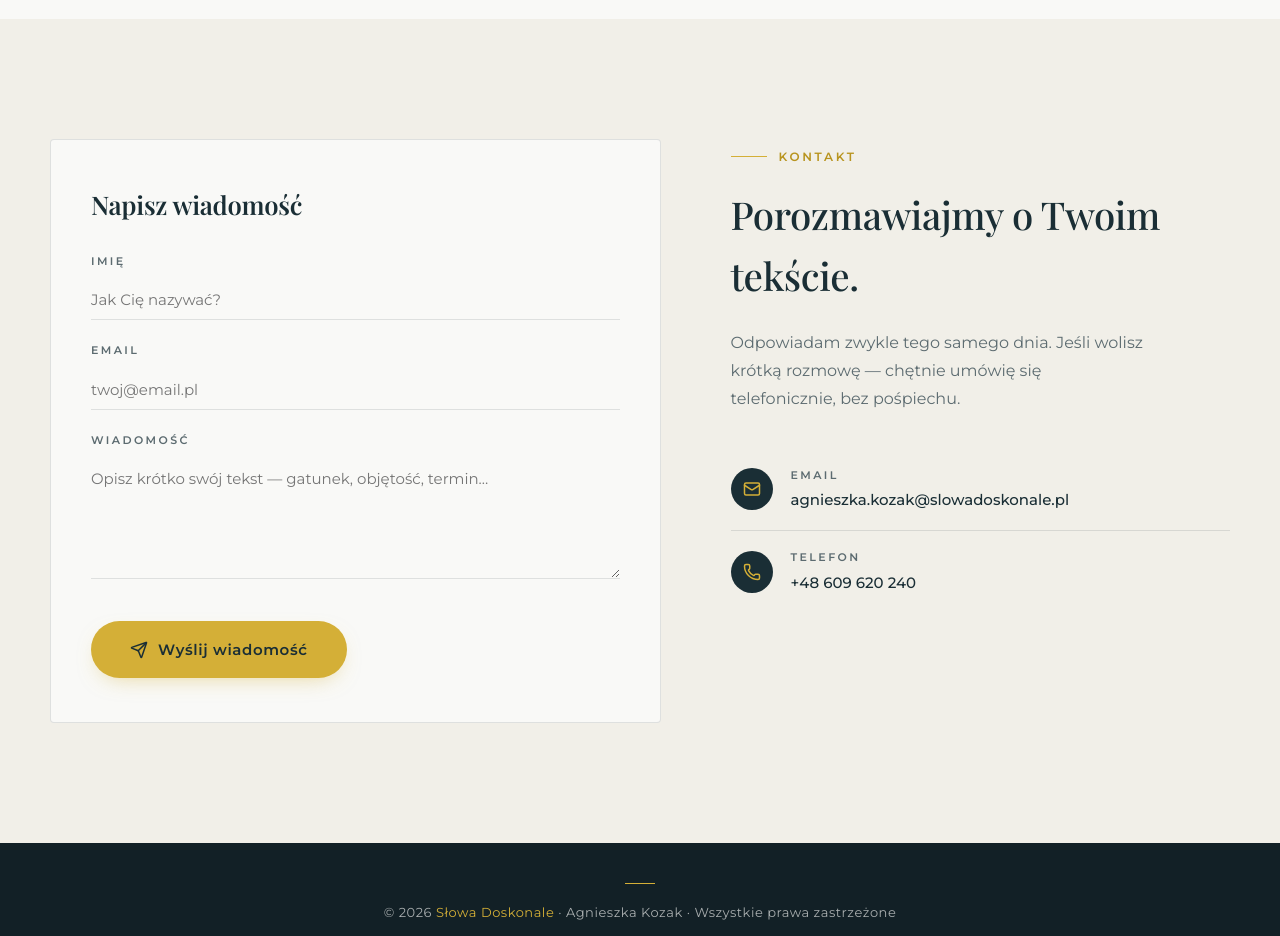
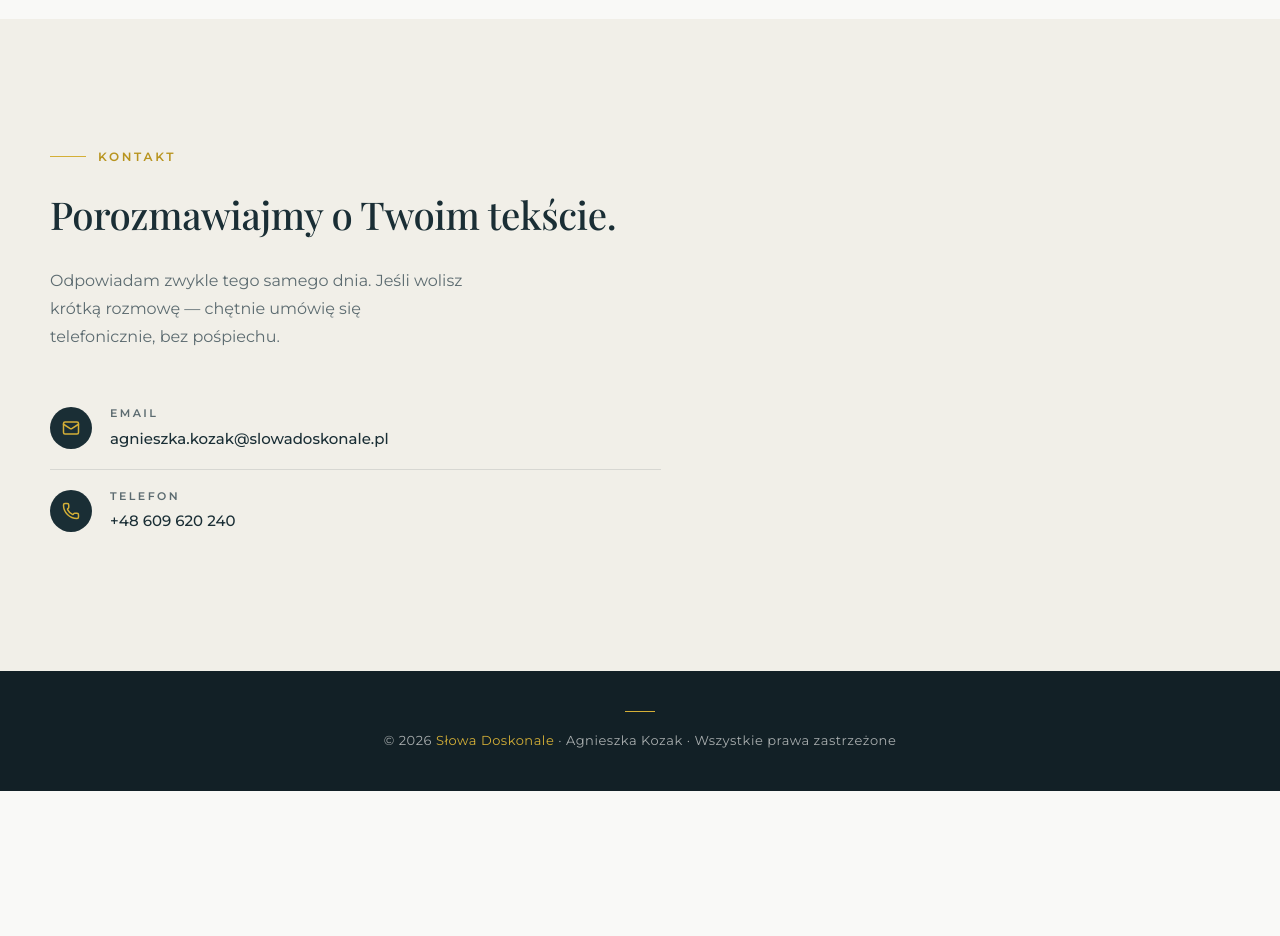
Before and after one commit to markoz73/slowadoskonale, a React (Create React App) app: page / in a window 1280 px wide. Shown: the part 4480-5416 px from the top of the page. After the commit the page ends 5271 px from the top, so only its background shows below. Built offline with nearby package versions, Linux system fonts and the light colour scheme; a web font is replaced by a local one.

Commit message:
form delete

```diff
--- a/src/App.js
+++ b/src/App.js
@@ -492,7 +492,7 @@ const Contact = () => {
   return (
     <section id="kontakt" className="section contact" data-testid="contact-section">
       <div className="contact-grid">
-        <form className="form reveal" onSubmit={submit} data-testid="contact-form">
+        {/* <form className="form reveal" onSubmit={submit} data-testid="contact-form">
           <h3>Napisz wiadomość</h3>
           <div className="field">
             <label htmlFor="name">Imię</label>
@@ -540,7 +540,7 @@ const Contact = () => {
               </>
             )}
           </button>
-        </form>
+        </form> */}
 
         <aside className="contact-info reveal">
           <div className="eyebrow">Kontakt</div>
```
